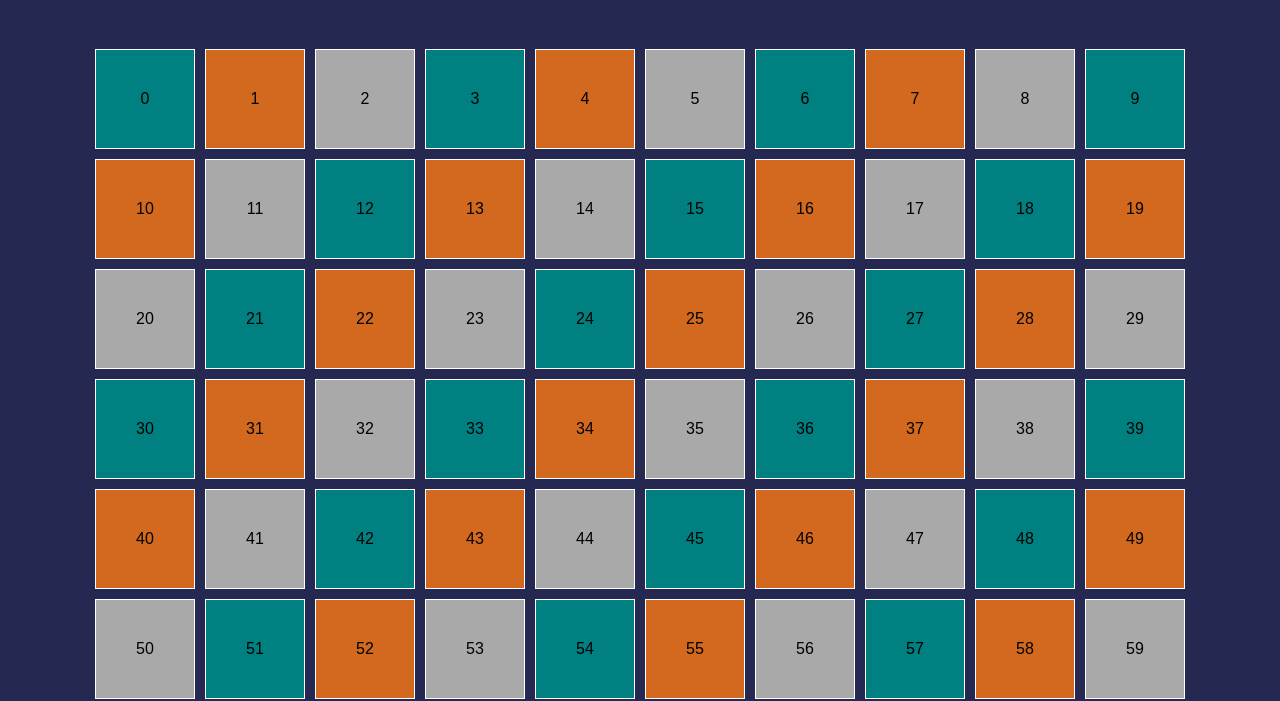
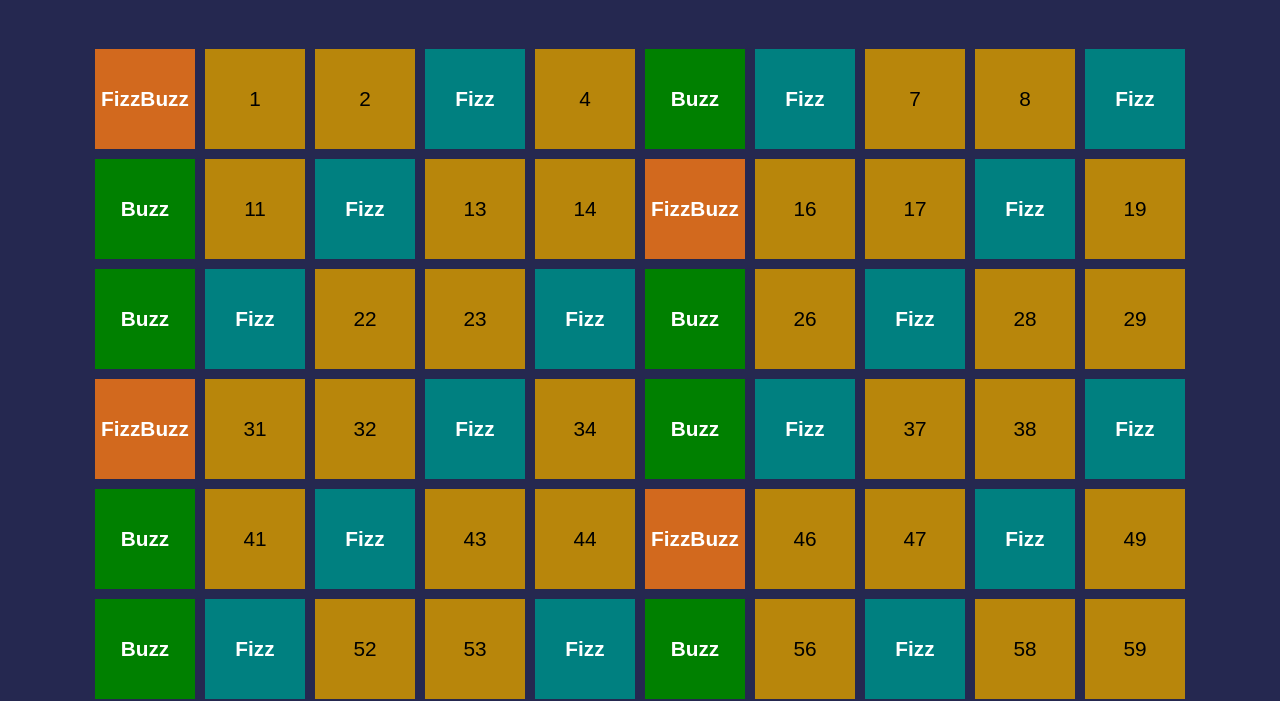
Before and after one commit to KejdiKishta/js-fizzbuzz, a plain HTML site: page index.html in a window 1280 px wide. Shown: the part 106-807 px from the top of the page. Drawn offline with Linux system fonts and the light colour scheme.

Commit message:
add: conditions for colors and content of the box

```diff
--- a/css/style.css
+++ b/css/style.css
@@ -3,6 +3,10 @@
     margin: 0;
     padding: 0;
     box-sizing: border-box;
+}
+
+img {
+    max-width: 90%;
 }
 
 body {
@@ -32,9 +36,7 @@ h1 {
     display: flex;
     justify-content: center;
     align-items: center;
-
-    /* debug */
-    border: 1px solid white;
+    font-size: 1.3rem;
 }
 
 .color1 {
@@ -42,9 +44,18 @@ h1 {
 }
 
 .color2 {
-    background-color: darkgray;
+    background-color: green;
 }
 
 .color3 {
     background-color: chocolate;
 }
+
+.color4 {
+    background-color: darkgoldenrod;
+}
+
+.fizzbuzz {
+    font-weight: bold;
+    color: white;
+}
--- a/js/script.js
+++ b/js/script.js
@@ -10,13 +10,28 @@ for (let i = 0; i <100; i++) {
     boxElem.classList.add("box");
     console.log(boxElem);
 
+    //? condizione colori
     if (i % 3 === 0) {
+    } else if ((i+1) % 3 === 0) {
+    } else {
+    }
+
+    if (i % 3 === 0 && i % 5 === 0) {
+        boxElem.innerHTML = "FizzBuzz"
+        boxElem.classList.add("fizzbuzz")
+        boxElem.classList.add("color3")
+    } else if (i % 5 === 0) {
+        boxElem.innerHTML = "Buzz"
+        boxElem.classList.add("fizzbuzz")
+        boxElem.classList.add("color2")
+    } else if  (i % 3 === 0){
+        boxElem.innerHTML = "Fizz"
+        boxElem.classList.add("fizzbuzz")
         boxElem.classList.add("color1")
-    } else if ((i+1) % 3 === 0) {
-        boxElem.classList.add("color2")
     } else {
-        boxElem.classList.add("color3")
+        boxElem.classList.add("color4")
     }
+
 
     containerElem.append(boxElem)
 }
```
Also changed, not shown: index.html (+0 -1 lines).
